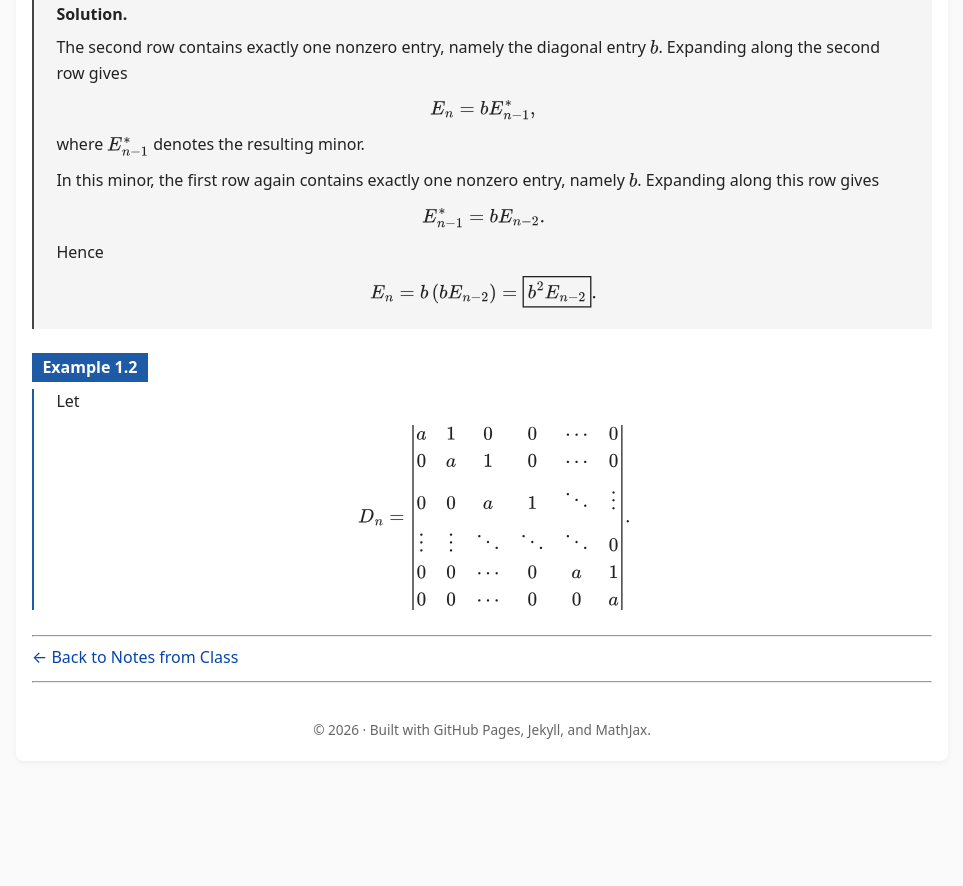
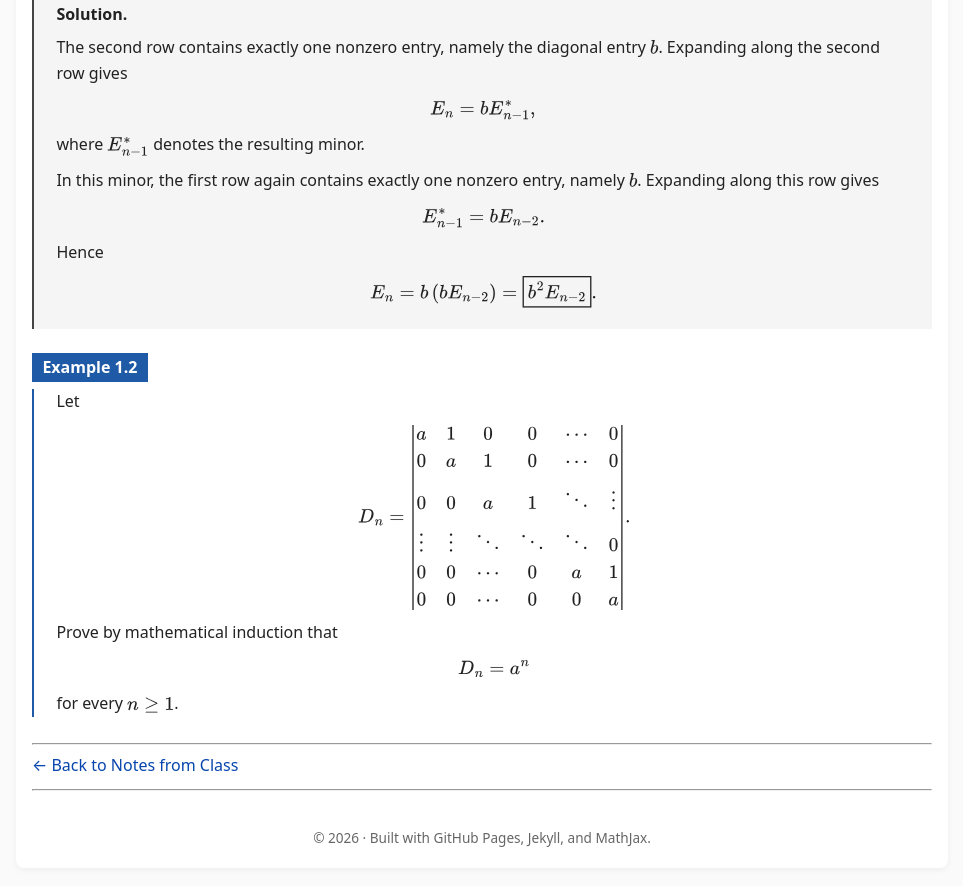
Before and after one commit to SaleemKamaludin/SaleemKamaludin.github.io, a Jekyll site: the page built from courses/math-2276/notes-from-class/lecture-2/index.md, in a window 1280 px wide and 900 px high, scrolled down 3345 px. Shown: the top 886 px of the window, without its empty margins (158-1121 px from the left). Built offline with Jekyll 4.4.1, drawn with Linux system fonts in a browser that asks for light colours; before the commit the page ends 4138 px from its top, so only the background shows below that.

Commit message:
Complete induction determinant example in Lecture 2

```diff
--- a/courses/math-2276/notes-from-class/lecture-2/index.md
+++ b/courses/math-2276/notes-from-class/lecture-2/index.md
@@ -470,6 +470,18 @@ b & 1 & 0 & 0 & \cdots & 0\\
     \end{vmatrix}.
     \]
 
+    <p>
+      Prove by mathematical induction that
+    </p>
+
+    \[
+    D_n=a^n
+    \]
+
+    <p>
+      for every \(n\geq 1\).
+    </p>
+
   </div>
 
 </div>
```
